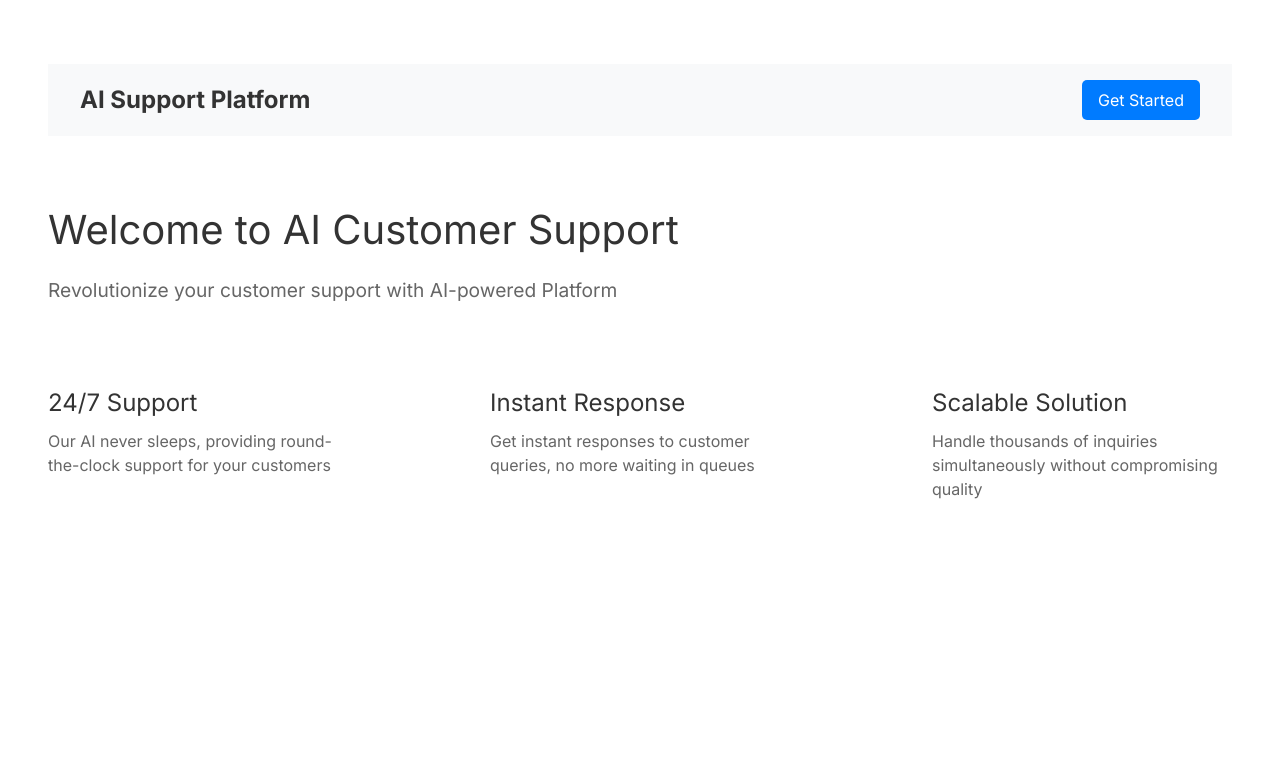
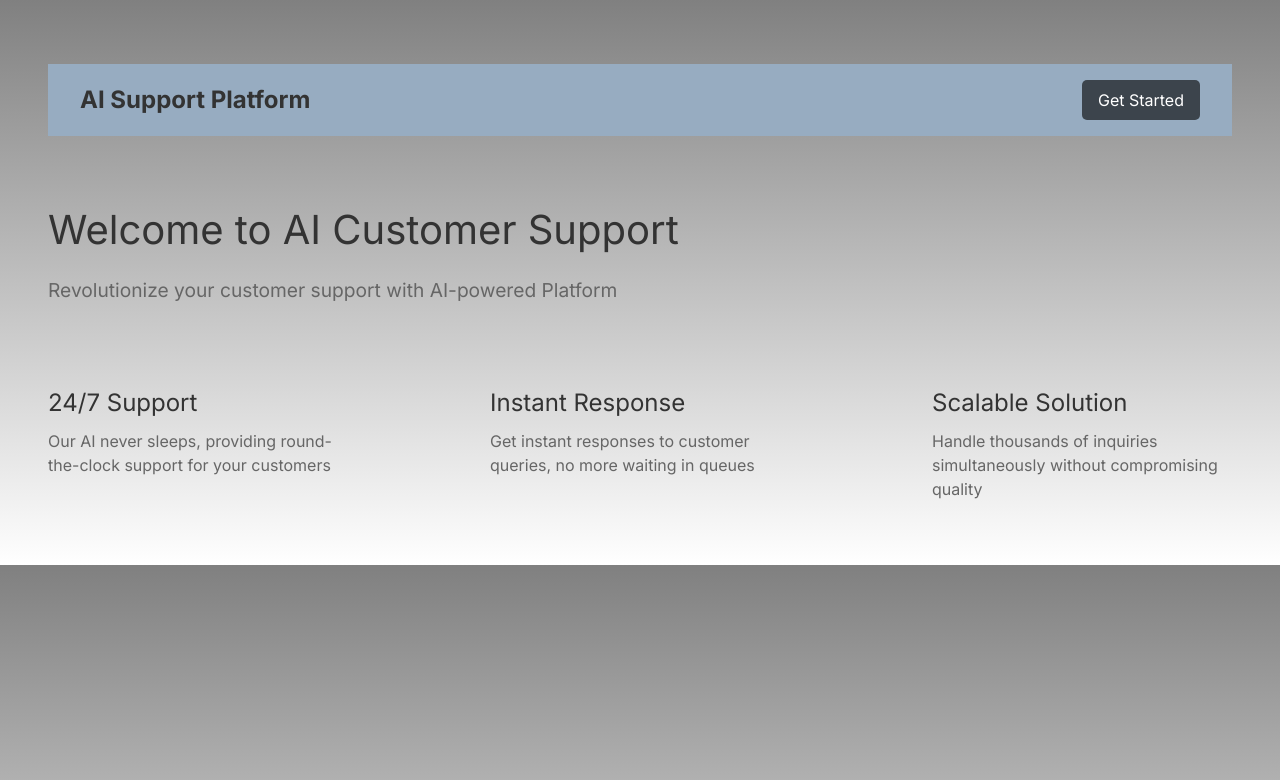
Before and after one commit to TracyK10/bot-assist-ai, a Next.js app: page / in a window 1280 px wide. Shown: the top 780 px of the page. Built offline with nearby package versions, Linux system fonts and the light colour scheme.

Commit message:
Fixed stylings of the app

```diff
--- a/styles/globals.css
+++ b/styles/globals.css
@@ -16,6 +16,7 @@ body {
     margin: 0;
     padding: 0;
     box-sizing: border-box;
+    background: linear-gradient(to bottom, grey, white);
 }
 
 @layer utilities {
--- a/styles/page.module.css
+++ b/styles/page.module.css
@@ -10,7 +10,7 @@
     justify-content: space-between;
     align-items: center;
     padding: 1rem 2rem;
-    background-color: #f8f9fa;
+    background-color: #97acc1;
 }
 
 .logo {
@@ -21,7 +21,7 @@
 
 .getStartedBtn {
     padding: 0.5rem 1rem;
-    background-color: #007bff;
+    background-color: #3c444c;
     color: #fff;
     border: none;
     border-radius: 5px;
```
